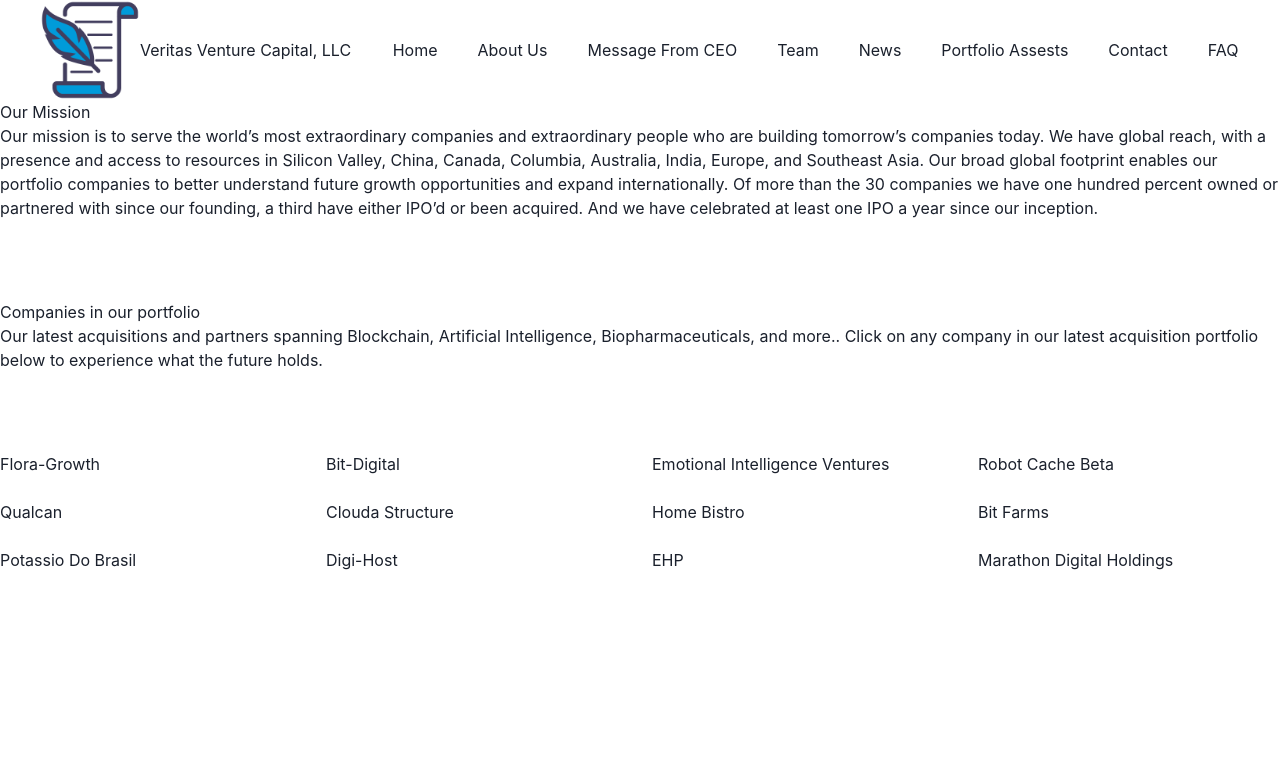
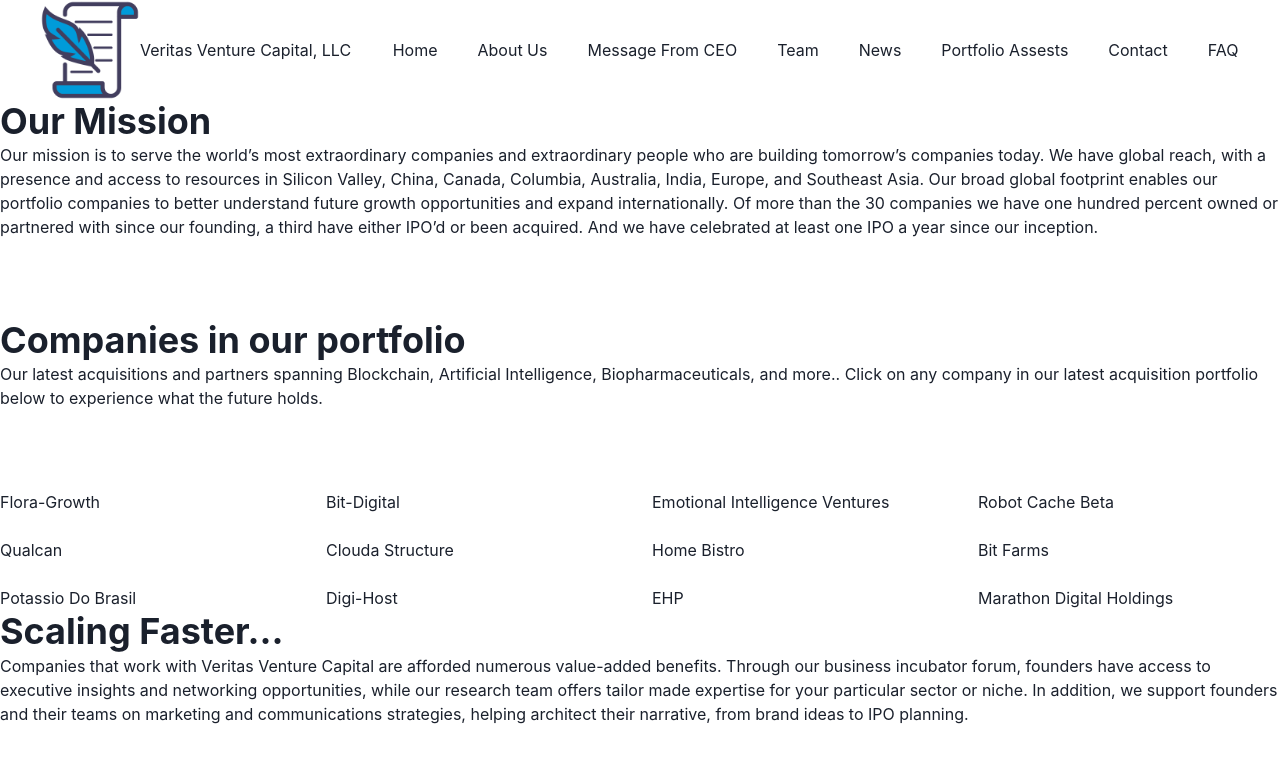
Before and after one commit to blksmth1725/veritasVentureCapital, a Next.js app: page /Navigation/AboutPage in a window 1280 px wide. Shown: the top 762 px of the page. Built offline with nearby package versions, Linux system fonts and the light colour scheme.

Commit message:
Adjust about page

```diff
--- a/pages/Navigation/AboutPage.js
+++ b/pages/Navigation/AboutPage.js
@@ -1,12 +1,19 @@
 import React from "react";
-import { Box, Flex, Grid, Spacer, Text } from "@chakra-ui/layout";
+import {
+  Box,
+  Flex,
+  Grid,
+  Heading,
+  Spacer,
+  Text,
+} from "@chakra-ui/layout";
 import Link from "next/link";
 
 const AboutPage = () => {
   return (
     <Box>
       <Box mb={20}>
-        <h1>Our Mission</h1>
+        <Heading>Our Mission</Heading>
         <Text>
           Our mission is to serve the world’s most extraordinary
           companies and extraordinary people who are building
@@ -23,7 +30,7 @@
       </Box>
       <Spacer />
       <Box mb={20}>
-        <h1>Companies in our portfolio</h1>
+        <Heading>Companies in our portfolio</Heading>
         <Text>
           Our latest acquisitions and partners spanning Blockchain,
           Artificial Intelligence, Biopharmaceuticals, and more..
@@ -57,6 +64,20 @@
           </Link>
         </Grid>
       </Box>
+
+      <Box>
+        <Heading>Scaling Faster...</Heading>
+        <Text>
+          Companies that work with Veritas Venture Capital are
+          afforded numerous value-added benefits. Through our business
+          incubator forum, founders have access to executive insights
+          and networking opportunities, while our research team offers
+          tailor made expertise for your particular sector or niche.
+          In addition, we support founders and their teams on
+          marketing and communications strategies, helping architect
+          their narrative, from brand ideas to IPO planning.
+        </Text>
+      </Box>
     </Box>
   );
 };
```
